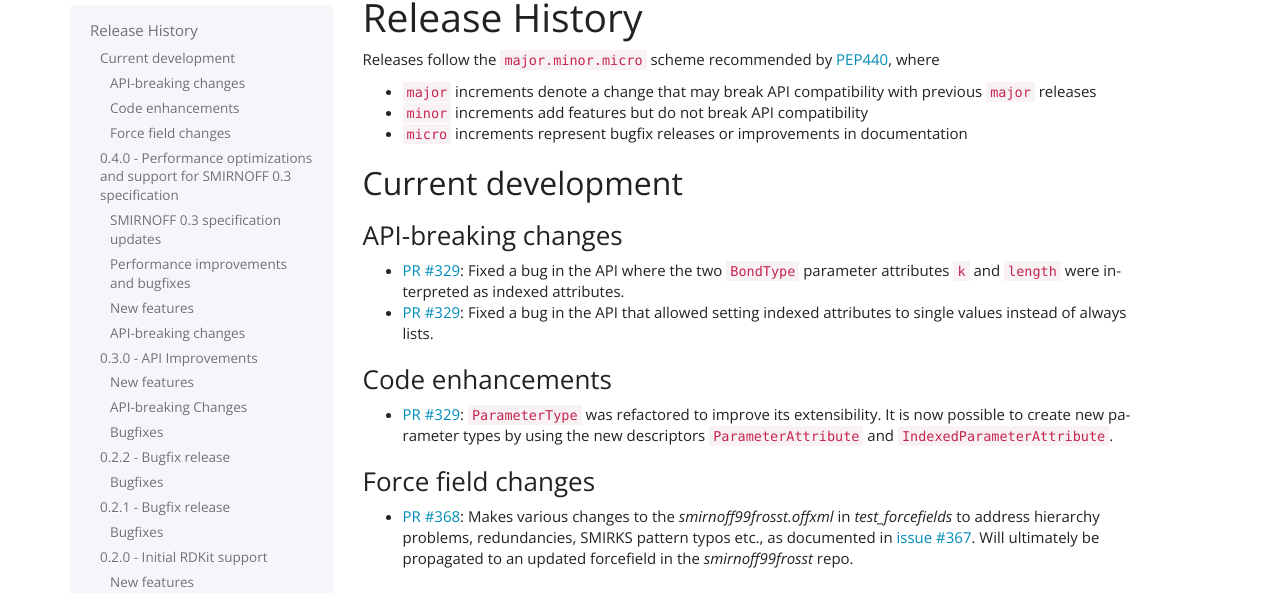
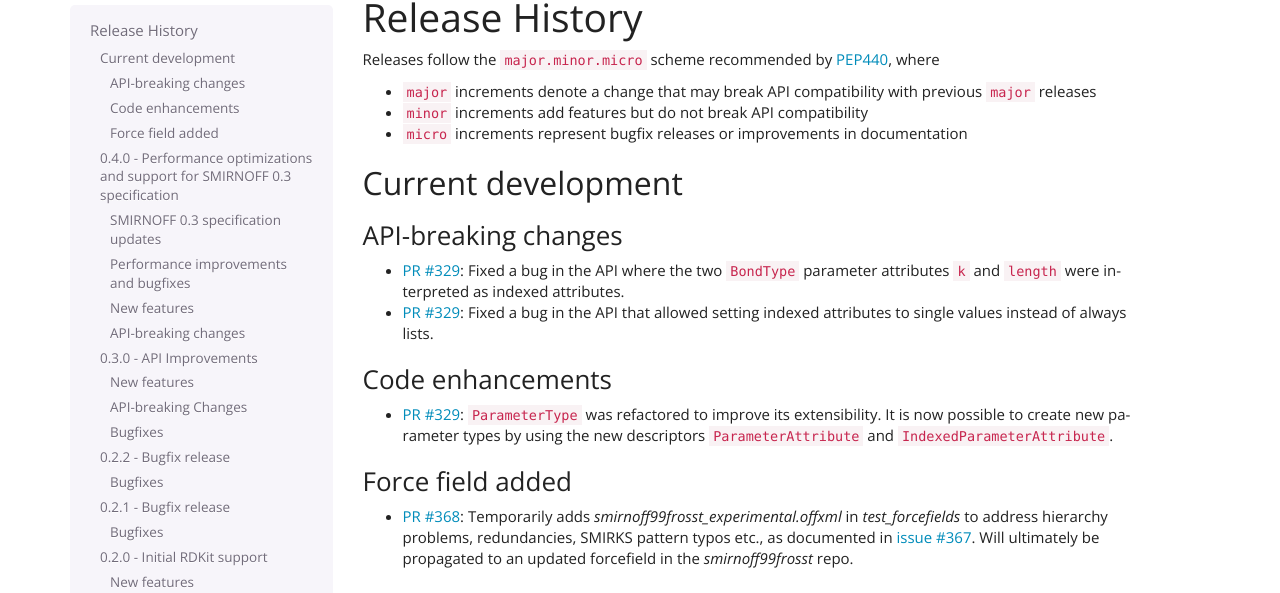
Before and after one commit to openforcefield/openff-toolkit, a Sphinx documentation site: the page built from docs/releasehistory.rst, in a window 1280 px wide and 900 px high. Shown: the part 134-727 px from the top of the window. Built offline with Sphinx 7.4.7, drawn with Linux system fonts in a browser that asks for light colours.

Commit message:
release notes explain s99f_experimental

```diff
--- a/docs/releasehistory.rst
+++ b/docs/releasehistory.rst
@@ -24,9 +24,9 @@ Code enhancements
   extensibility. It is now possible to create new parameter types by using the new descriptors ``ParameterAttribute`` and
   ``IndexedParameterAttribute``.
 
-Force field changes
-"""""""""""""""""""
-- `PR #368 <https://github.com/openforcefield/openforcefield/pull/368>`_: Makes various changes to the `smirnoff99frosst.offxml` in `test_forcefields` to address hierarchy problems, redundancies, SMIRKS pattern typos etc., as documented in `issue #367 <https://github.com/openforcefield/openforcefield/issues/367>`_. Will ultimately be propagated to an updated forcefield in the `smirnoff99frosst` repo.
+Force field added
+"""""""""""""""""
+- `PR #368 <https://github.com/openforcefield/openforcefield/pull/368>`_: Temporarily adds `smirnoff99frosst_experimental.offxml` in `test_forcefields` to address hierarchy problems, redundancies, SMIRKS pattern typos etc., as documented in `issue #367 <https://github.com/openforcefield/openforcefield/issues/367>`_. Will ultimately be propagated to an updated forcefield in the `smirnoff99frosst` repo.
 
 
 0.4.0 - Performance optimizations and support for SMIRNOFF 0.3 specification
```
